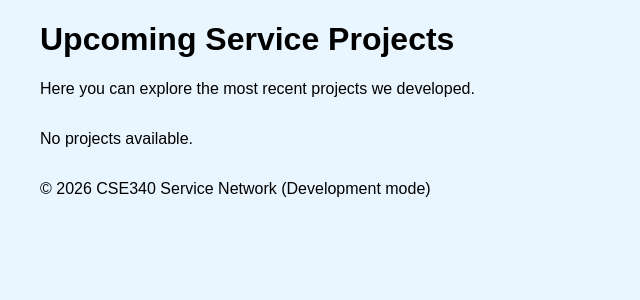
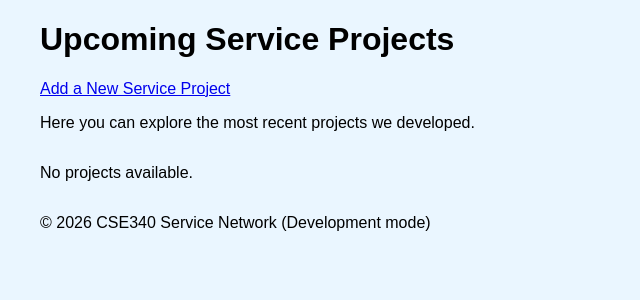
Before and after one commit to michaelsf97/cse340-course-repo, a Node server app: page /projects in a window 1280 px wide. Shown: the part 98-398 px from the top of the page, without its empty margins (0-640 px from the left). Run offline with Node 20, Linux system fonts and the light colour scheme; data that the repository does not hold is empty.

Commit message:
projects

```diff
--- a/src/views/projects.ejs
+++ b/src/views/projects.ejs
@@ -2,6 +2,7 @@
 
 <main>
     <h1>Upcoming Service Projects</h1>
+    <p><a href="'/new-project'">Add a New Service Project</a></p>
 
     <p>Here you can explore the most recent projects we developed.</p>
 
```
